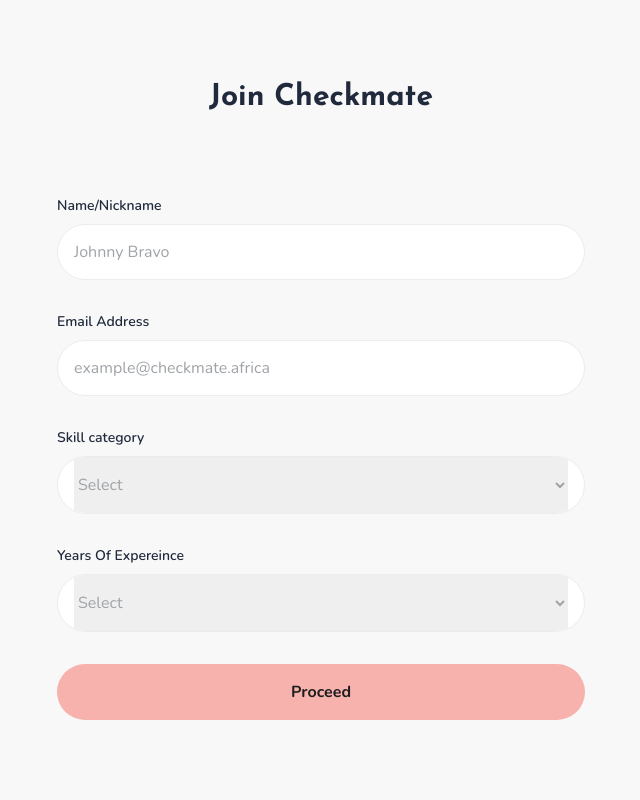
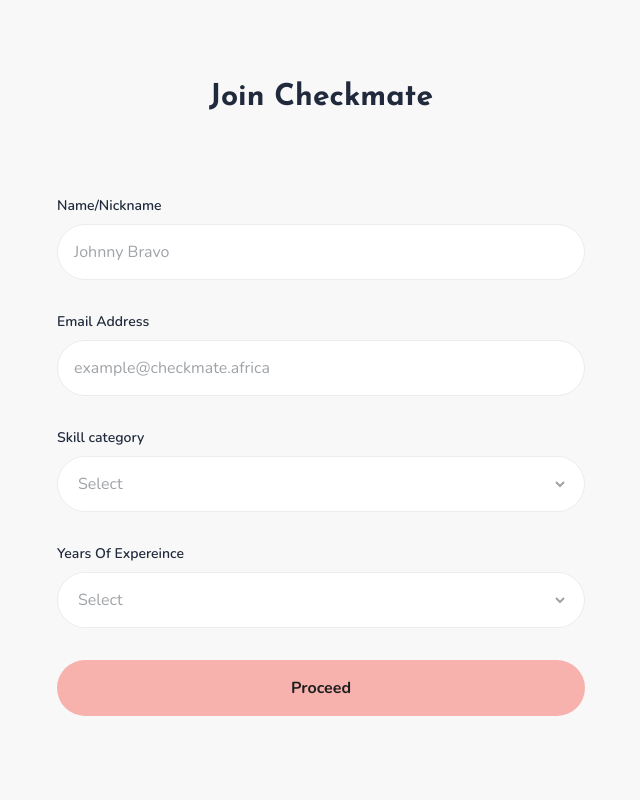
Before and after one commit to checkmate-africa/checkmate.africa, a Nuxt app: page /sign-up in a window 1280 px wide. Shown: the top 800 px of the page, without its empty margins (319-959 px from the left). Built offline with nearby package versions, Linux system fonts and the light colour scheme.

Commit message:
fix: fix select field inconsistency on ios devices

```diff
--- a/pages/sign-up.vue
+++ b/pages/sign-up.vue
@@ -22,14 +22,14 @@
 
           <div
             v-if="field.options"
-            class="w-full border border-solid border-[#ECECEC] bg-white overflow-hidden px-4 rounded-[50px]"
+            class="w-full border border-solid border-[#ECECEC] bg-white overflow-hidden px-4 rounded-[50px] h-14"
           >
             <select
               :id="field.name"
               required
               :name="field.name"
               :class="
-                clsx('outline-none py-4 w-full', {
+                clsx('outline-none h-full w-full bg-white', {
                   'text-darkgrey': !field.value,
                 })
               "
@@ -53,7 +53,7 @@
             :id="field.name"
             :name="field.name"
             :placeholder="field.placeholder"
-            class="placeholder:text-darkgrey border border-[#ECECEC] p-4 rounded-[50px]"
+            class="placeholder:text-darkgrey border border-[#ECECEC] p-4 rounded-[50px] h-14"
             @input="updateField($event, field)"
           />
         </div>
```
